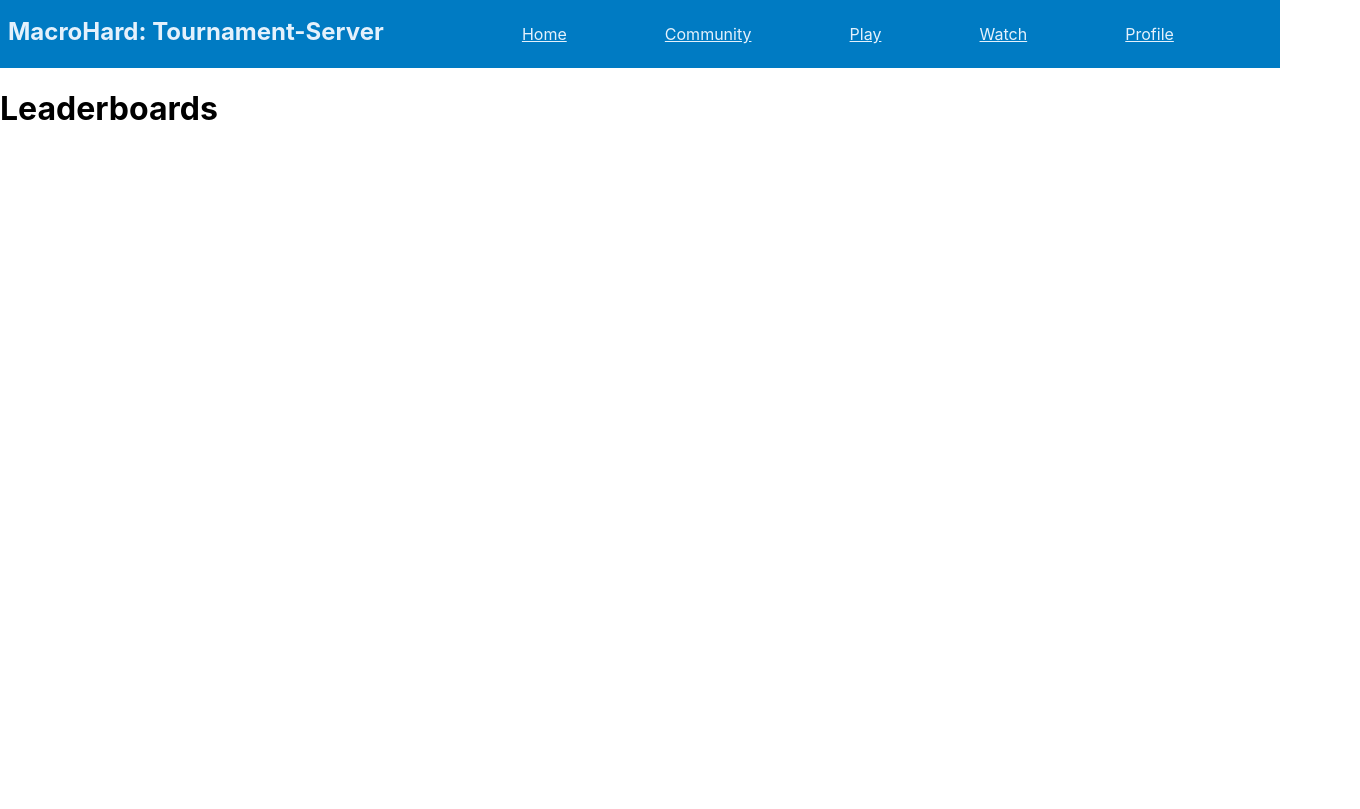
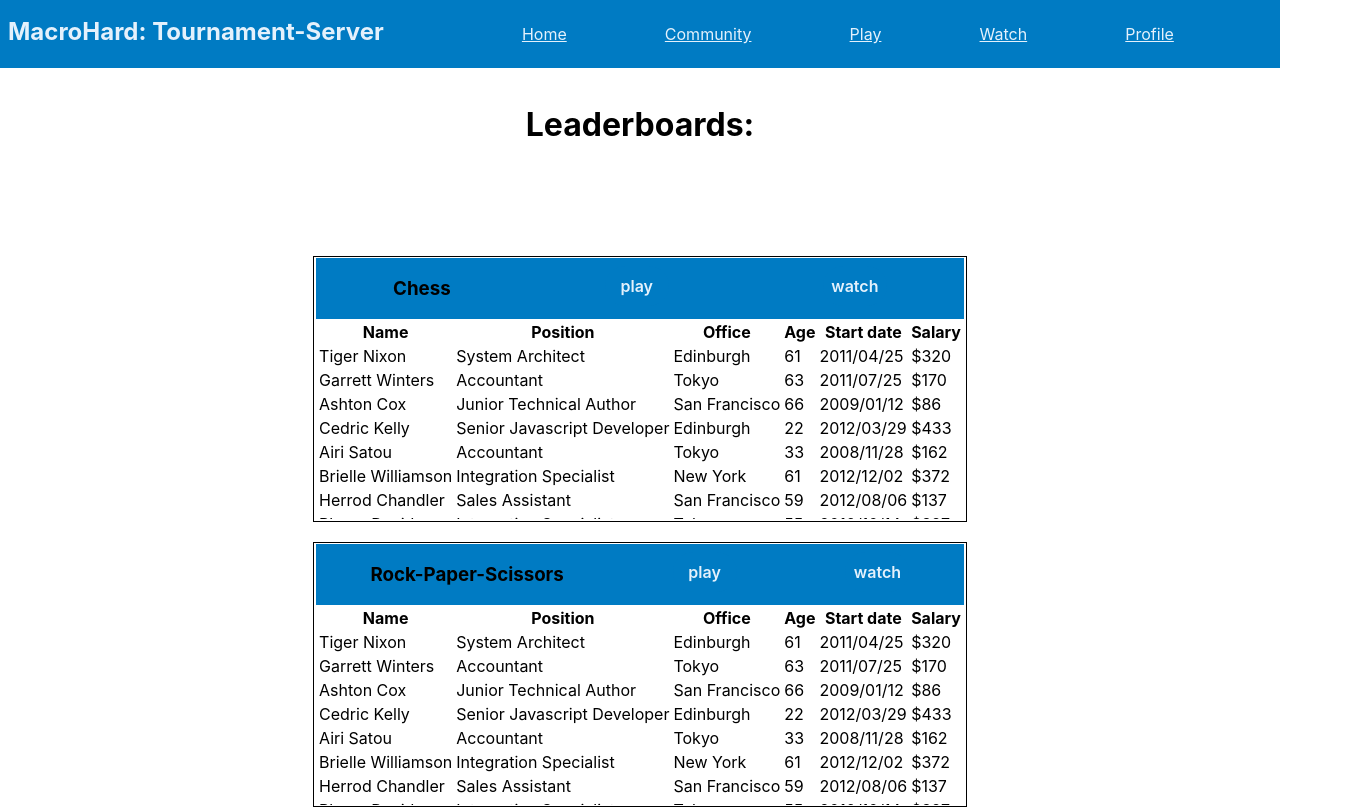
Before and after one commit to MacroHard-Solutions/tournament-server, a React (Create React App) app: page /home/leaderboards in a window 1280 px wide. Shown: the top 809 px of the page, 1360 px wide, since content can reach past the window. Built offline with nearby package versions, Linux system fonts and the light colour scheme.

Commit message:
Added code for community page

```diff
--- a/package.json
+++ b/package.json
@@ -6,6 +6,7 @@
     "@testing-library/jest-dom": "^5.16.4",
     "@testing-library/react": "^12.1.4",
     "@testing-library/user-event": "^13.5.0",
+    "mdbreact": "^5.2.0",
     "react": "^18.0.0",
     "react-dom": "^18.0.0",
     "react-router-dom": "^5.3.0",
--- a/src/pages/Leaderboards.js
+++ b/src/pages/Leaderboards.js
@@ -1,9 +1,174 @@
-//Community Page
+import { useEffect } from "react";
+import '../styles/Leaderboards.css'
+import { MDBDataTable } from 'mdbreact';
+import { MDBTable, MDBTableBody, MDBTableHead } from 'mdbreact';
 
 function Leaderboards() {
+
+    useEffect(() => {
+        window.scroll(0,0)
+    },[])
+
+     const data = {
+    columns: [
+      {
+        label: 'Name',
+        field: 'name',
+        sort: 'asc',
+        width: 150
+      },
+      {
+        label: 'Position',
+        field: 'position',
+        sort: 'asc',
+        width: 270
+      },
+      {
+        label: 'Office',
+        field: 'office',
+        sort: 'asc',
+        width: 200
+      },
+      {
+        label: 'Age',
+        field: 'age',
+        sort: 'asc',
+        width: 100
+      },
+      {
+        label: 'Start date',
+        field: 'date',
+        sort: 'asc',
+        width: 150
+      },
+      {
+        label: 'Salary',
+        field: 'salary',
+        sort: 'asc',
+        width: 100
+      }
+    ],
+    rows: [
+      {
+        name: 'Tiger Nixon',
+        position: 'System Architect',
+        office: 'Edinburgh',
+        age: '61',
+        date: '2011/04/25',
+        salary: '$320'
+      },
+      {
+        name: 'Garrett Winters',
+        position: 'Accountant',
+        office: 'Tokyo',
+        age: '63',
+        date: '2011/07/25',
+        salary: '$170'
+      },
+      {
+        name: 'Ashton Cox',
+        position: 'Junior Technical Author',
+        office: 'San Francisco',
+        age: '66',
+        date: '2009/01/12',
+        salary: '$86'
+      },
+      {
+        name: 'Cedric Kelly',
+        position: 'Senior Javascript Developer',
+        office: 'Edinburgh',
+        age: '22',
+        date: '2012/03/29',
+        salary: '$433'
+      },
+      {
+        name: 'Airi Satou',
+        position: 'Accountant',
+        office: 'Tokyo',
+        age: '33',
+        date: '2008/11/28',
+        salary: '$162'
+      },
+      {
+        name: 'Brielle Williamson',
+        position: 'Integration Specialist',
+        office: 'New York',
+        age: '61',
+        date: '2012/12/02',
+        salary: '$372'
+      },
+      {
+        name: 'Herrod Chandler',
+        position: 'Sales Assistant',
+        office: 'San Francisco',
+        age: '59',
+        date: '2012/08/06',
+        salary: '$137'
+      },
+      {
+        name: 'Rhona Davidson',
+        position: 'Integration Specialist',
+        office: 'Tokyo',
+        age: '55',
+        date: '2010/10/14',
+        salary: '$327'
+      },
+      {
+        name: 'Colleen Hurst',
+        position: 'Javascript Developer',
+        office: 'San Francisco',
+        age: '39',
+        date: '2009/09/15',
+        salary: '$205'
+      }
+    ]
+  };
+
     return(
-        <h1>Leaderboards</h1>
+        <div className="CommunityHome">
+            <h1>Leaderboards:</h1>
+            <div className="Poptables">
+                <div className="tablecontent">
+                    <div className="buttons2">
+                        <h3 className="Title">Chess</h3>
+                        <button>play</button>
+                        <button>watch</button>
+                    </div>
+                    <div>
+                        <MDBTable scrollY>
+                            <MDBTableHead columns={data.columns} />
+                            <MDBTableBody rows={data.rows} />
+                            </MDBTable>
+                    </div>
+                </div>
+                <div className="tablecontent">
+                    <div className="buttons2">
+                        <h3 className="Title">Rock-Paper-Scissors</h3>
+                        <button>play</button>
+                        <button>watch</button>
+                    </div>
+                    <div>
+                        <MDBTable scrollY>
+                            <MDBTableHead columns={data.columns} />
+                            <MDBTableBody rows={data.rows} />
+                            </MDBTable>
+                    </div>
+                </div>
+                <div className="tablecontent">
+                    <div className="buttons2">
+                        <h3 className="Title">Tick-Tac-Toe</h3>
+                        <button>play</button>
+                        <button>watch</button>
+                    </div>
+                    <div>
+                        <MDBTable scrollY>
+                            <MDBTableHead columns={data.columns} />
+                            <MDBTableBody rows={data.rows} />
+                            </MDBTable>
+                    </div>
+                </div>
+            </div>
+        </div>
     )
 }
-
 export default Leaderboards;
--- /dev/null
+++ b/src/styles/Leaderboards.css
@@ -0,0 +1,31 @@
+.CommunityHome{
+    display: flex;
+    flex-direction: column;
+    align-items: center;
+    padding: 1em;
+}
+
+.Poptables{
+    width: 100vw;
+    height: 100vh;
+    padding: 5em;
+    display: flex;
+    align-items: center;
+    flex-direction: column;
+    justify-content: space-around;
+}
+
+.tablecontent{
+    border: solid black 0.1em;
+    height: fit-content;
+    border-radius: 0em;
+    padding: 0.1em;
+    margin: 10px;
+    justify-content: space-around;
+}
+
+.buttons2{
+    display: flex;
+    justify-content: space-around;
+    background-color: rgb(0, 123, 195);
+}
```
Also changed, not shown: 1 other file (tests, documents, lock files or other folders).
